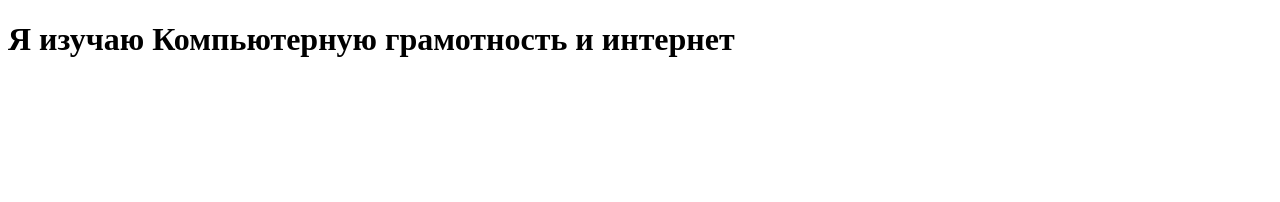
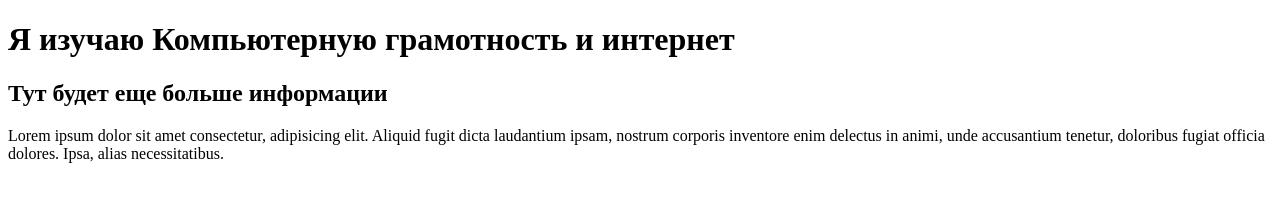
Before and after one commit to hellonewgit/internet, a plain HTML site: page index.html in a window 1280 px wide. Drawn offline with Linux system fonts and the light colour scheme.

Commit message:
add new text

```diff
--- a/index.html
+++ b/index.html
@@ -9,6 +9,10 @@
 
 <body>
     <h1>Я изучаю Компьютерную грамотность и интернет</h1>
+    <h2>Тут будет еще больше информации</h2>
+    <p>Lorem ipsum dolor sit amet consectetur, adipisicing elit. Aliquid fugit dicta laudantium ipsam, nostrum corporis
+        inventore enim delectus in animi, unde accusantium tenetur, doloribus fugiat officia dolores. Ipsa, alias
+        necessitatibus.</p>
 </body>
 
 </html>
```
